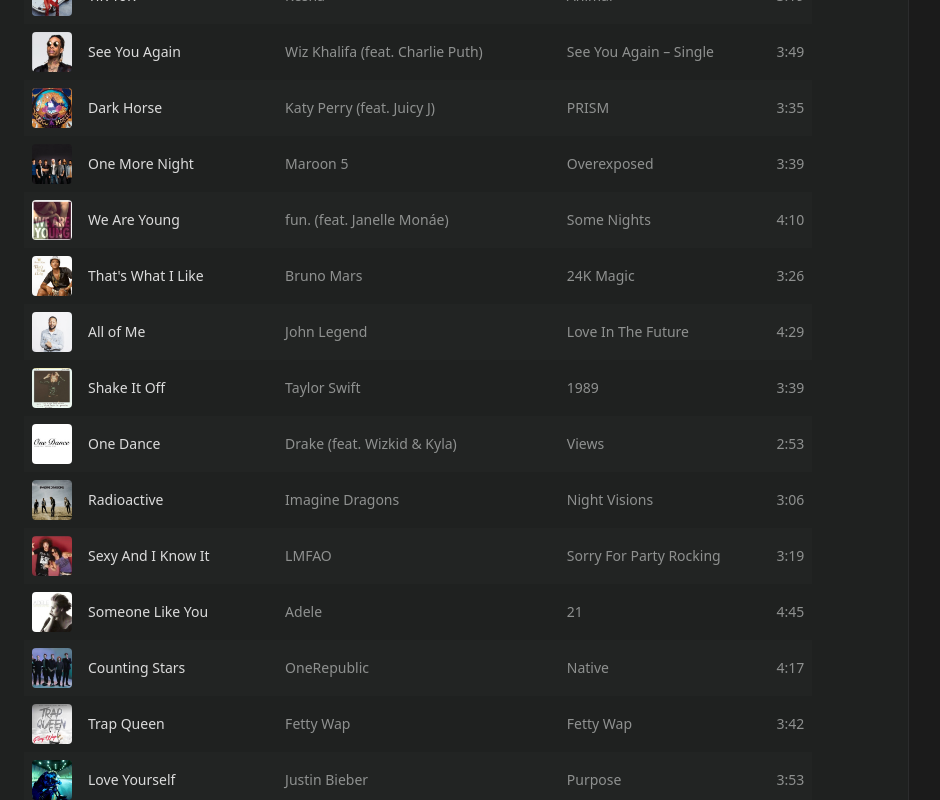
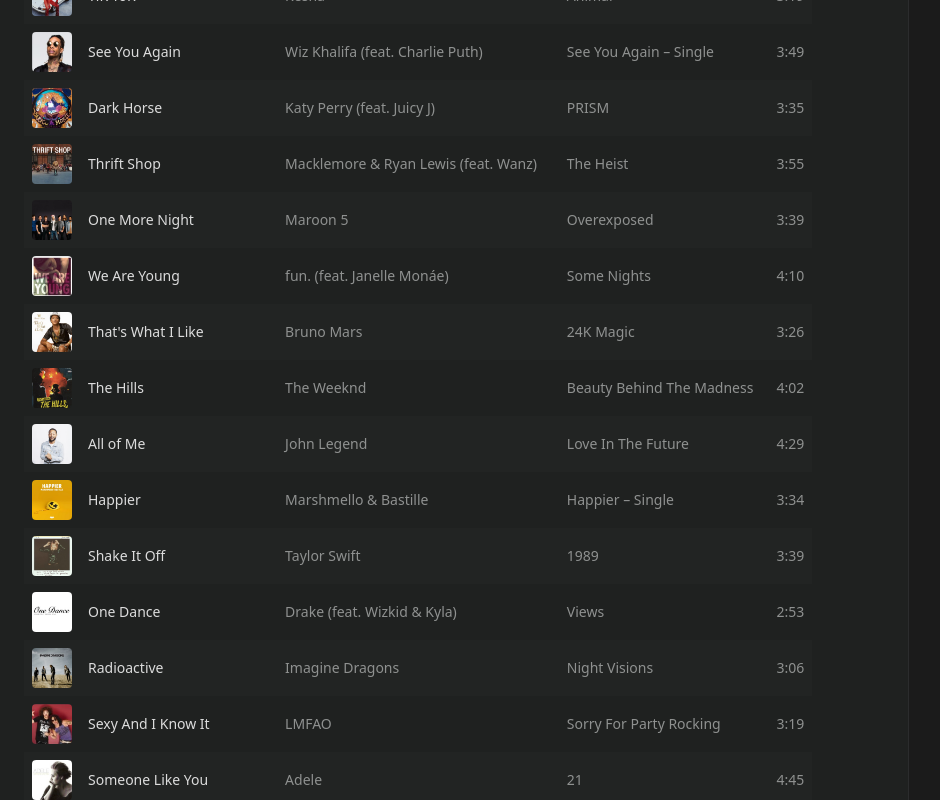
Before and after one commit to timshaww/lyrics-guessing-game, a React (Vite) app: page / in a window 1280 px wide. Shown: the part 1780-2580 px from the top of the page, without its empty margins (72-1012 px from the left). Built offline with nearby package versions, Linux system fonts and the light colour scheme.

Commit message:
fix images path

```diff
--- a/src/App.tsx
+++ b/src/App.tsx
@@ -205,7 +205,11 @@
           }}
         >
           <div className="mb-12 flex flex-row items-center gap-10">
-            <img src="/lyrics-guessing-game/AppleMusicHeading.png" alt="AppleMusicHeading" className="h-40 md:h-60" />
+            <img
+              src={import.meta.env.BASE_URL + '/AppleMusicHeading.png'}
+              alt="AppleMusicHeading"
+              className="h-40 md:h-60"
+            />
             <div className="font-apple flex h-[240px] w-full flex-col justify-between">
               <div className="flex h-full flex-col justify-center">
                 <h1 className="text-apple-text-main text-3xl font-semibold md:text-5xl">Guess the 2010's Song</h1>
@@ -272,7 +276,11 @@
                             setIsInputFocused(false); // Close dropdown on selection
                           }}
                         >
-                          <img src={song.cover} alt={song.title} className="mr-2 h-10 w-10 rounded" />
+                          <img
+                            src={import.meta.env.BASE_URL + song.cover}
+                            alt={song.title}
+                            className="mr-2 h-10 w-10 rounded"
+                          />
                           <div>
                             <p className="text-apple-text-main font-bold">{song.title}</p>
                             <p className="text-apple-text-accent text-sm">{song.artist}</p>
@@ -341,7 +349,10 @@
           {isAnswerRevealed && (
             <div className="border-t-apple-bg-hover flex flex-row items-center border border-x-0 border-b-0 p-2">
               <img
-                src={songs.find((song) => song.title === correctSongs[correctSongs.length - 1])?.cover}
+                src={
+                  import.meta.env.BASE_URL +
+                  songs.find((song) => song.title === correctSongs[correctSongs.length - 1])?.cover
+                }
                 alt={correctSongs[correctSongs.length - 1]}
                 className="size-16 rounded"
               />
@@ -371,7 +382,7 @@
           })}
         >
           <img
-            src="/lyrics-guessing-game/LyricIcon.png"
+            src={import.meta.env.BASE_URL + '/LyricIcon.png'}
             alt="Lyrics"
             className={cn('hover:bg-apple-bg-hover size-10 rounded p-2')}
           />
--- a/src/songs.ts
+++ b/src/songs.ts
@@ -9,7 +9,7 @@
 
 export const songs: Song[] = [
     {
-        cover: "/lyrics-guessing-game/UptownFunk.png",
+        cover: "/UptownFunk.png",
         title: "Uptown Funk",
         artist: "Mark Ronson (feat. Bruno Mars)",
         album: "Uptown Special",
@@ -78,7 +78,7 @@
         ]
     },
     {
-        cover: '/lyrics-guessing-game/PartyRockAnthem.png',
+        cover: '/PartyRockAnthem.png',
         title: 'Party Rock Anthem',
         artist: 'LMFAO',
         album: 'Sorry for Party Rocking',
@@ -152,7 +152,7 @@
         ]
     },
     {
-        cover: '/lyrics-guessing-game/ShapeOfYou.png',
+        cover: '/ShapeOfYou.png',
         title: 'Shape of You',
         artist: 'Ed Sheeran',
         album: 'Divide',
@@ -201,7 +201,7 @@
         ]
     },
     {
-        cover: '/lyrics-guessing-game/Closer.png',
+        cover: '/Closer.png',
         title: 'Closer',
         artist: 'The Chainsmokers (feat. Halsey)',
         album: 'Collage',
@@ -250,7 +250,7 @@
         ]
     },
     {
-        cover: '/lyrics-guessing-game/GirlsLikeYou.png',
+        cover: '/GirlsLikeYou.png',
         title: 'Girls Like You',
         artist: 'Maroon 5 (feat. Cardi B)',
         album: 'Red Pill Blues',
@@ -323,7 +323,7 @@
             "I need a girl like you"]
     },
     {
-        cover: '/lyrics-guessing-game/WeFoundLove.png',
+        cover: '/WeFoundLove.png',
         title: 'We Found Love',
         artist: 'Rihanna (feat. Calvin Harris)',
         album: 'Talk That Talk',
@@ -364,7 +364,7 @@
         ]
     },
     {
-        cover: '/lyrics-guessing-game/OldTownRoad.png',
+        cover: '/OldTownRoad.png',
         title: 'Old Town Road',
         artist: 'Lil Nas X (feat. Billy Ray Cyrus)',
         album: '7 EP',
@@ -405,7 +405,7 @@
             "I got the"]
     },
     {
-        cover: '/lyrics-guessing-game/SomebodyThatIUsedToKnow.png',
+        cover: '/SomebodyThatIUsedToKnow.png',
         title: 'Somebody That I Used To Know',
         artist: 'Gotye (feat. Kimbra)',
         album: 'Making Mirrors',
@@ -465,7 +465,7 @@
             "Somebody..."]
     },
     {
-        cover: '/lyrics-guessing-game/Despacito.png',
+        cover: '/Despacito.png',
         title: 'Despacito',
         artist: 'Luis Fonsi & Daddy Yankee (feat. Justin Bieber)',
         album: 'Despacito – Single',
@@ -473,7 +473,7 @@
         lyrics: []
     },
     {
-        cover: '/lyrics-guessing-game/RollingInTheDeep.png',
+        cover: '/RollingInTheDeep.png',
         title: 'Rolling in the Deep',
         artist: 'Adele',
         album: '21',
@@ -537,7 +537,7 @@
             "To the beat"]
     },
     {
-        cover: '/lyrics-guessing-game/Sunflower.png',
+        cover: '/Sunflower.png',
         title: 'Sunflower',
         artist: 'Post Malone & Swae Lee',
         album: 'Spider-Man: Into the Spider-Verse',
@@ -579,7 +579,7 @@
             "You're the sunflower, you're the sunflower, yeah"]
     },
     {
-        cover: '/lyrics-guessing-game/WithoutMe.png',
+        cover: '/WithoutMe.png',
         title: 'Without Me',
         artist: 'Halsey',
         album: 'Manic',
@@ -645,7 +645,7 @@
             "I don't know why (I don't know why)"]
     },
     {
-        cover: '/lyrics-guessing-game/CallMeMaybe.png',
+        cover: '/CallMeMaybe.png',
         title: 'Call Me Maybe',
         artist: 'Carly Rae Jepsen',
         album: 'Kiss',
@@ -736,7 +736,7 @@
             "So call me, maybe?"]
     },
     {
-        cover: '/lyrics-guessing-game/BlurredLines.png',
+        cover: '/BlurredLines.png',
         title: 'Blurred Lines',
         artist: 'Robin Thicke (feat. T.I. & Pharrell Williams)',
         album: 'Blurred Lines',
@@ -859,7 +859,7 @@
             "(Hey hey hey)"]
     },
     {
-        cover: '/lyrics-guessing-game/Perfect.png',
+        cover: '/Perfect.png',
         title: 'Perfect',
         artist: 'Ed Sheeran',
         album: 'Divide',
@@ -900,7 +900,7 @@
             "You look perfect tonight"]
     },
     {
-        cover: '/lyrics-guessing-game/SickoMode.png',
+        cover: '/SickoMode.png',
         title: 'SICKO MODE',
         artist: 'Travis Scott',
         album: 'ASTROWORLD',
@@ -1023,7 +1023,7 @@
     //     lyrics: []
     // },
     {
-        cover: '/lyrics-guessing-game/Royals.png',
+        cover: '/Royals.png',
         title: 'Royals',
         artist: 'Lorde',
         album: 'Pure Heroine',
@@ -1080,7 +1080,7 @@
             "Let me live that fantasy."]
     },
     {
-        cover: '/lyrics-guessing-game/GodsPlan.png',
+        cover: '/GodsPlan.png',
         title: `God's Plan`,
         artist: 'Drake',
         album: 'Scorpion',
@@ -1140,7 +1140,7 @@
             "Yeah"]
     },
     {
-        cover: '/lyrics-guessing-game/MovesLikeJagger.png',
+        cover: '/MovesLikeJagger.png',
         title: 'Moves Like Jagger',
         artist: 'Maroon 5 (feat. Christina Aguilera)',
         album: 'Hands All Over',
@@ -1213,7 +1213,7 @@
             "I've got them moves like Jagger"]
     },
     {
-        cover: '/lyrics-guessing-game/Happy.png',
+        cover: '/Happy.png',
         title: 'Happy',
         artist: 'Pharrell Williams',
         album: 'G I R L',
@@ -1291,7 +1291,7 @@
             "Clap along if you feel like that's what you wanna do"]
     },
     {
-        cover: '/lyrics-guessing-game/JustTheWayYouAre.png',
+        cover: '/JustTheWayYouAre.png',
         title: 'Just the Way You Are',
         artist: 'Bruno Mars',
         album: 'Doo-Wops & Hooligans',
@@ -1347,7 +1347,7 @@
             "Yeaaaah"]
     },
     {
-        cover: '/lyrics-guessing-game/Rockstar.png',
+        cover: '/Rockstar.png',
         title: 'rockstar',
         artist: 'Post Malone (feat. 21 Savage)',
         album: 'beerbongs & bentleys',
@@ -1419,7 +1419,7 @@
             "Feel just like a..."]
     },
     {
-        cover: '/lyrics-guessing-game/TiKToK.png',
+        cover: '/TiKToK.png',
         title: 'TiK ToK',
         artist: 'Kesha',
         album: 'Animal',
@@ -1488,7 +1488,7 @@
             "Woah-oh oh oh"]
     },
     {
-        cover: '/lyrics-guessing-game/SeeYouAgain.png',
+        cover: '/SeeYouAgain.png',
         title: 'See You Again',
         artist: 'Wiz Khalifa (feat. Charlie Puth)',
         album: 'See You Again – Single',
@@ -1535,7 +1535,7 @@
             "When I see you again, when I see you again, see you again, when I see you again"]
     },
     {
-        cover: '/lyrics-guessing-game/DarkHorse.png',
+        cover: '/DarkHorse.png',
         title: 'Dark Horse',
         artist: 'Katy Perry (feat. Juicy J)',
         album: 'PRISM',
@@ -1621,16 +1621,16 @@
             "Cause once you're mine, once you're mine",
             "There's no going back"]
     },
-    // {
-    //     cover: '/lyrics-guessing-game/ThriftShop.png',
-    //     title: 'Thrift Shop',
-    //     artist: 'Macklemore & Ryan Lewis (feat. Wanz)',
-    //     album: 'The Heist',
-    //     time: '3:55',
-    //     lyrics: []
-    // },
-    {
-        cover: '/lyrics-guessing-game/OneMoreNight.png',
+    {
+        cover: '/ThriftShop.png',
+        title: 'Thrift Shop',
+        artist: 'Macklemore & Ryan Lewis (feat. Wanz)',
+        album: 'The Heist',
+        time: '3:55',
+        lyrics: []
+    },
+    {
+        cover: '/OneMoreNight.png',
         title: 'One More Night',
         artist: 'Maroon 5',
         album: 'Overexposed',
@@ -1681,7 +1681,7 @@
             "Now baby give me one more night"]
     },
     {
-        cover: '/lyrics-guessing-game/WeAreYoung.png',
+        cover: '/WeAreYoung.png',
         title: 'We Are Young',
         artist: 'fun. (feat. Janelle Monáe)',
         album: 'Some Nights',
@@ -1754,7 +1754,7 @@
             "I'll carry you home tonight"]
     },
     {
-        cover: '/lyrics-guessing-game/ThatsWhatILike.png',
+        cover: '/ThatsWhatILike.png',
         title: `That's What I Like`,
         artist: 'Bruno Mars',
         album: '24K Magic',
@@ -1828,16 +1828,16 @@
             "Lucky for you, that's what I like, that's what I like",
             "Lucky for you, that's what I like, that's what I like"]
     },
-    // {
-    //     cover: '/lyrics-guessing-game/TheHills.png',
-    //     title: 'The Hills',
-    //     artist: 'The Weeknd',
-    //     album: 'Beauty Behind The Madness',
-    //     time: '4:02',
-    //     lyrics: []
-    // },
-    {
-        cover: '/lyrics-guessing-game/AllOfMe.png',
+    {
+        cover: '/TheHills.png',
+        title: 'The Hills',
+        artist: 'The Weeknd',
+        album: 'Beauty Behind The Madness',
+        time: '4:02',
+        lyrics: []
+    },
+    {
+        cover: '/AllOfMe.png',
         title: 'All of Me',
         artist: 'John Legend',
         album: 'Love In The Future',
@@ -1895,16 +1895,16 @@
             "I give you all of me",
             "And you give mme all of you"]
     },
-    // {
-    //     cover: '/lyrics-guessing-game/Happier.png',
-    //     title: 'Happier',
-    //     artist: 'Marshmello & Bastille',
-    //     album: 'Happier – Single',
-    //     time: '3:34',
-    //     lyrics: []
-    // },
-    {
-        cover: '/lyrics-guessing-game/ShakeItOff.png',
+    {
+        cover: '/Happier.png',
+        title: 'Happier',
+        artist: 'Marshmello & Bastille',
+        album: 'Happier – Single',
+        time: '3:34',
+        lyrics: []
+    },
+    {
+        cover: '/ShakeItOff.png',
         title: 'Shake It Off',
         artist: 'Taylor Swift',
         album: '1989',
@@ -1976,7 +1976,7 @@
             "I, I shake it off, I shake it off"]
     },
     {
-        cover: '/lyrics-guessing-game/OneDance.png',
+        cover: '/OneDance.png',
         title: 'One Dance',
         artist: 'Drake (feat. Wizkid & Kyla)',
         album: 'Views',
@@ -2045,7 +2045,7 @@
             "Higher powers taking a hold on me"]
     },
     {
-        cover: '/lyrics-guessing-game/Radioactive.png',
+        cover: '/Radioactive.png',
         title: 'Radioactive',
         artist: 'Imagine Dragons',
         album: 'Night Visions',
@@ -2084,7 +2084,7 @@
             "Whoo, whoa, I'm radioactive, radioactive"]
     },
     {
-        cover: '/lyrics-guessing-game/SexyAndIKnowIt.png',
+        cover: '/SexyAndIKnowIt.png',
         title: 'Sexy And I Know It',
         artist: 'LMFAO',
         album: 'Sorry For Party Rocking',
@@ -2123,7 +2123,7 @@
             "(Grazie a schweppes, lyloo per questo testo)"]
     },
     {
-        cover: '/lyrics-guessing-game/SomeoneLikeYou.png',
+        cover: '/SomeoneLikeYou.png',
         title: 'Someone Like You',
         artist: 'Adele',
         album: '21',
@@ -2169,7 +2169,7 @@
             "Sometimes it lasts in love, but sometimes it hurts instead"]
     },
     {
-        cover: '/lyrics-guessing-game/CountingStars.png',
+        cover: '/CountingStars.png',
         title: 'Counting Stars',
         artist: 'OneRepublic',
         album: 'Native',
@@ -2269,16 +2269,16 @@
             "Sink in the river",
             "The lessons are learnt"]
     },
-    // {
-    //     cover: '/lyrics-guessing-game/ET.png',
-    //     title: 'E.T.',
-    //     artist: 'Katy Perry (feat. Kanye West)',
-    //     album: 'Teenage Dream',
-    //     time: '3:26',
-    //     lyrics: []
-    // },
-    {
-        cover: '/lyrics-guessing-game/TrapQueen.png',
+    {
+        cover: '/ET.png',
+        title: 'E.T.',
+        artist: 'Katy Perry (feat. Kanye West)',
+        album: 'Teenage Dream',
+        time: '3:26',
+        lyrics: []
+    },
+    {
+        cover: '/TrapQueen.png',
         title: 'Trap Queen',
         artist: 'Fetty Wap',
         album: 'Fetty Wap',
@@ -2342,7 +2342,7 @@
             "Cause Remy Boyz or nothin', Re-Re-Remy Boyz or nothin'"]
     },
     {
-        cover: '/lyrics-guessing-game/LoveYourself.png',
+        cover: '/LoveYourself.png',
         title: 'Love Yourself',
         artist: 'Justin Bieber',
         album: 'Purpose',
@@ -2401,7 +2401,7 @@
             "You should go and love yourself"]
     },
     {
-        cover: '/lyrics-guessing-game/Firework.png',
+        cover: '/Firework.png',
         title: 'Firework',
         artist: 'Katy Perry',
         album: 'Teenage Dream',
@@ -2462,7 +2462,7 @@
             "Even brighter than the moon, moon, moon"]
     },
     {
-        cover: '/lyrics-guessing-game/GiveMeEverything.png',
+        cover: '/GiveMeEverything.png',
         title: 'Give Me Everything',
         artist: 'Pitbull (feat. AFROJACK, Ne-Yo, & Nayer)',
         album: 'Planet Pit',
@@ -2562,7 +2562,7 @@
             "And we might not get tomorrow"]
     },
     {
-        cover: '/lyrics-guessing-game/LockedOutOfHeaven.png',
+        cover: '/LockedOutOfHeaven.png',
         title: 'Locked out of Heaven',
         artist: 'Bruno Mars',
         album: 'Unorthodox Jukebox',
@@ -2631,7 +2631,7 @@
             "Ooh!"]
     },
     {
-        cover: '/lyrics-guessing-game/LoveTheWayYouLie.png',
+        cover: '/LoveTheWayYouLie.png',
         title: 'Love The Way You Lie',
         artist: 'Eminem (feat. Rihanna)',
         album: 'Recovery',
@@ -2717,7 +2717,7 @@
             "I love the way you lie, I love the way you lie"]
     },
     {
-        cover: '/lyrics-guessing-game/ThinkingOutLoud.png',
+        cover: '/ThinkingOutLoud.png',
         title: 'Thinking out Loud',
         artist: 'Ed Sheeran',
         album: 'x',
@@ -2760,7 +2760,7 @@
             "And we found love right where we are"]
     },
     {
-        cover: '/lyrics-guessing-game/Sorry.png',
+        cover: '/Sorry.png',
         title: 'Sorry',
         artist: 'Justin Bieber',
         album: 'Purpose',
@@ -2812,7 +2812,7 @@
             "Is it too late to say I'm sorry now?"]
     },
     {
-        cover: '/lyrics-guessing-game/CaliforniaGurls.png',
+        cover: '/CaliforniaGurls.png',
         title: 'California Gurls',
         artist: 'Katy Perry (feat. Snoop Dogg)',
         album: 'Teenage Dream',
@@ -2890,7 +2890,7 @@
             "I really wish they all could be California girls"]
     },
     {
-        cover: '/lyrics-guessing-game/Dynamite.png',
+        cover: '/Dynamite.png',
         title: 'Dynamite',
         artist: 'Taio Cruz',
         album: 'Rokstarr',
```
